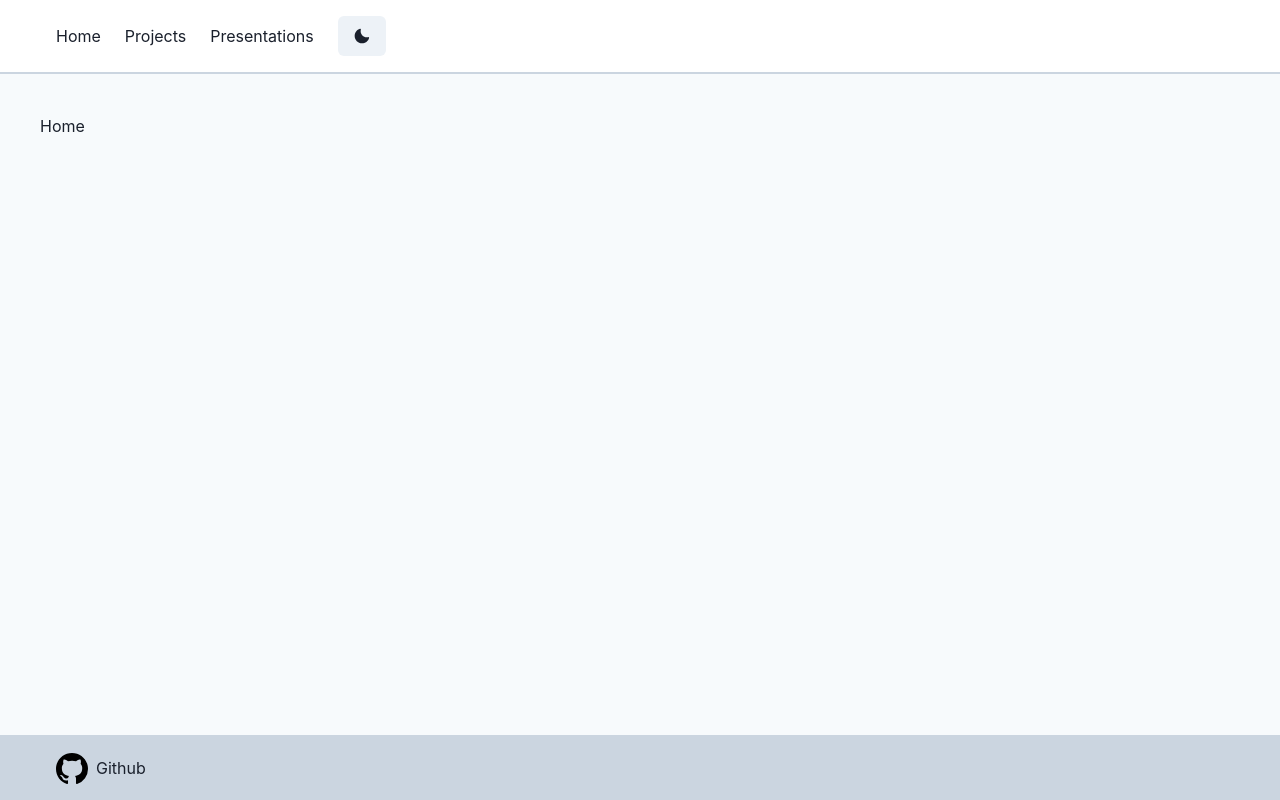
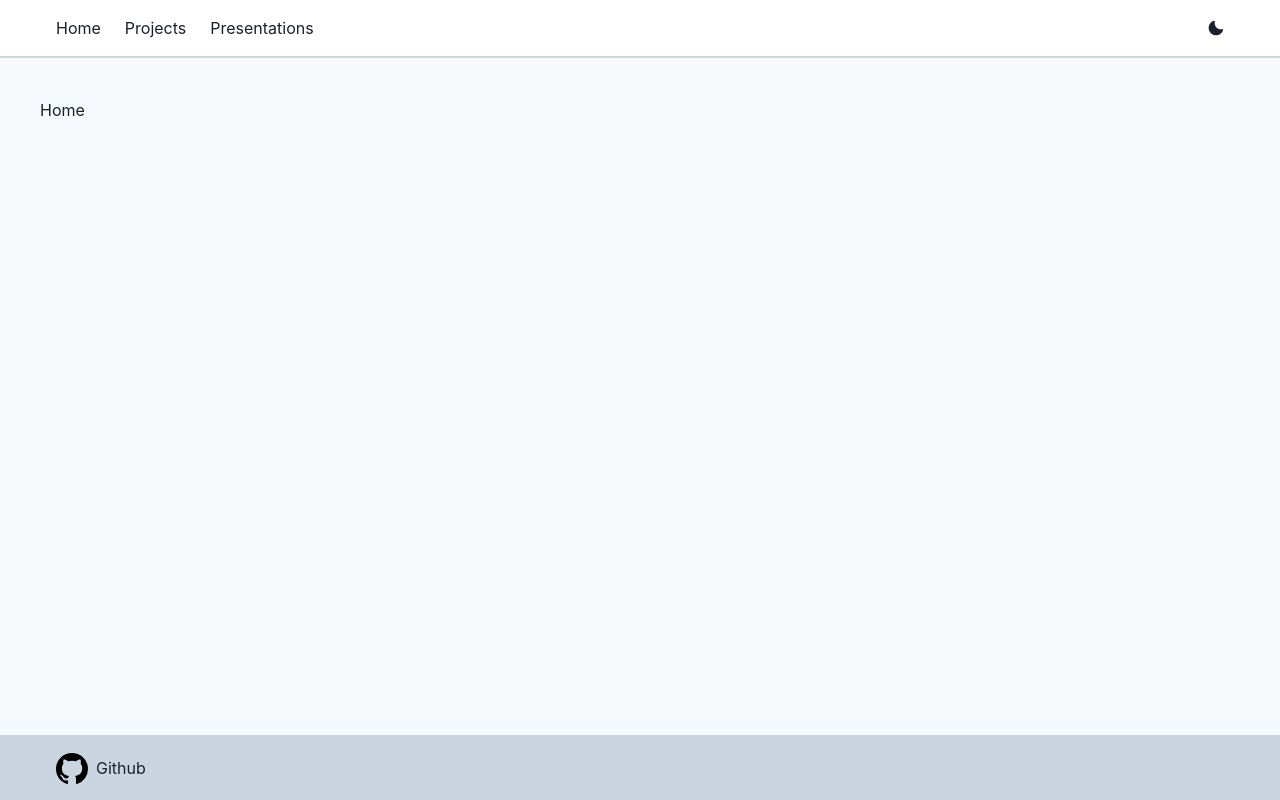
Before and after one commit to nsdeschenes/nsdeschenes.github.io, a React (Create React App) app: page / in a window 1280 px wide. Built offline with nearby package versions, Linux system fonts and the light colour scheme.

Commit message:
Re-working Theme Switch Button (#17)
* remove buttons, and just use the icons

* move icon's out of stack

```diff
--- a/src/components/Navbar.js
+++ b/src/components/Navbar.js
@@ -1,13 +1,13 @@
 import React from 'react'
 import { Link as ReactRouterLink } from 'react-router-dom'
-import { Flex, Stack, useColorMode, Button, useColorModeValue } from '@chakra-ui/react'
+import { Flex, Stack, useColorMode, useColorModeValue } from '@chakra-ui/react'
 import { MoonIcon, SunIcon } from '@chakra-ui/icons'
 import { node } from 'prop-types'
 
 export const Navbar = ({ children, ...props }) => {
   const { colorMode, toggleColorMode } = useColorMode()
 
-  const bg = useColorModeValue("#fff", "gray.800")
+  const bg = useColorModeValue('#fff', 'gray.800')
 
   return (
     <Flex
@@ -46,10 +46,22 @@ export const Navbar = ({ children, ...props }) => {
               })
             }
           })}
-          <Button onClick={toggleColorMode} ml="auto">
-            {colorMode === "light" ? <MoonIcon /> : <SunIcon />}
-          </Button>
         </Stack>
+        {colorMode === 'light' ? (
+          <MoonIcon
+            as="button"
+            onClick={toggleColorMode}
+            ml="auto"
+            cursor="pointer"
+          />
+        ) : (
+          <SunIcon
+            as="button"
+            onClick={toggleColorMode}
+            ml="auto"
+            cursor="pointer"
+          />
+        )}
       </Flex>
     </Flex>
   )
```
